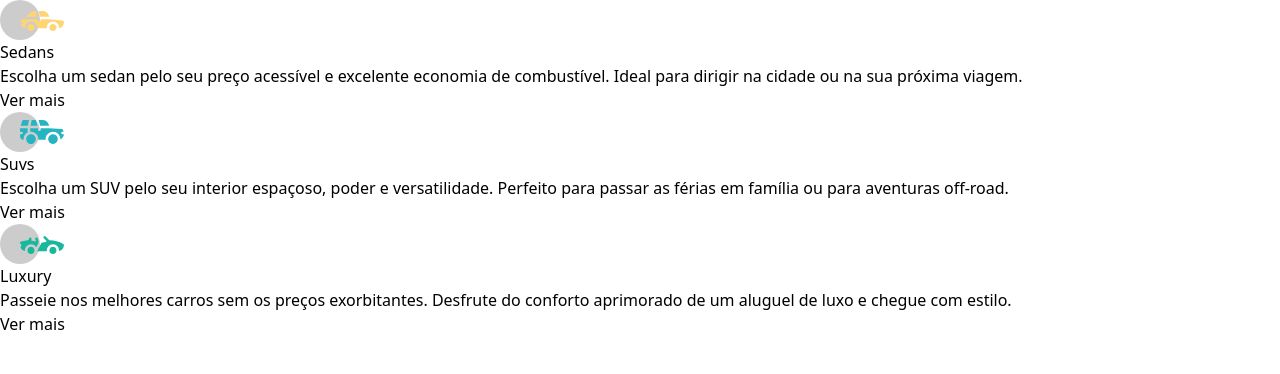
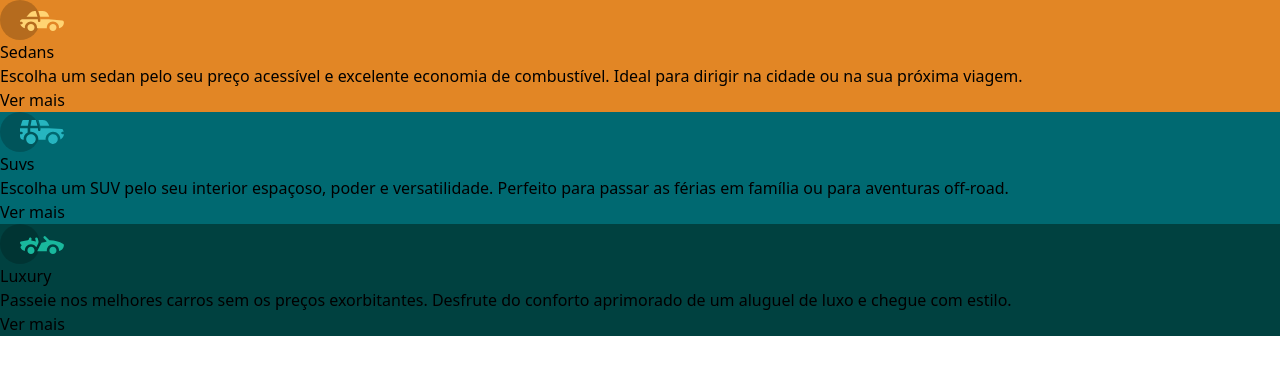
Before and after one commit to WellingtonFe/carros, a React (Vite) app: page / in a window 1280 px wide. Shown: the top 374 px of the page. Built offline with nearby package versions, Linux system fonts and the light colour scheme.

Commit message:
terceiro commit do app

```diff
--- a/index.html
+++ b/index.html
@@ -5,6 +5,9 @@
 
     <meta name="viewport" content="width=device-width, initial-scale=1.0" />
     <title>Carros</title>
+    <link rel="preconnect" href="https://fonts.googleapis.com">
+    <link rel="preconnect" href="https://fonts.gstatic.com" crossorigin>
+    <link href="https://fonts.googleapis.com/css2?family=Big+Shoulders+Display:wght@100..900&family=Lexend+Deca:wght@100..900&display=swap" rel="stylesheet">
   </head>
   <body>
     <div id="root"></div>
--- a/src/App.jsx
+++ b/src/App.jsx
@@ -5,19 +5,19 @@
   return (
     <main>
       <section>
-        <div>
+        <div className="bg-orange">
           <img src={iconSedans} alt="icone dos carros sedans" />
           <h2>Sedans</h2>
           <p>Escolha um sedan pelo seu preço acessível e excelente economia de combustível. Ideal para dirigir na cidade ou na sua próxima viagem.</p>
           <a href="https://www.webmotors.com.br/sedans" target="_blank">Ver mais</a>
         </div>
-        <div>
+        <div className="bg-green">
           <img src={iconSuvs} alt="icone dos carros suvs" />
           <h2>Suvs</h2>
           <p>Escolha um SUV pelo seu interior espaçoso, poder e versatilidade. Perfeito para passar as férias em família ou para aventuras off-road.</p>
           <a href="https://www.webmotors.com.br/suvs" target="_blank">Ver mais</a>
         </div>
-        <div>
+        <div className="bg-dark-green">
           <img src={iconLuxury} alt="icone dos caros luxury" />
           <h2>Luxury</h2>
           <p>Passeie nos melhores carros sem os preços exorbitantes. Desfrute do conforto aprimorado de um aluguel de luxo e chegue com estilo.</p>
--- a/tailwind.config.js
+++ b/tailwind.config.js
@@ -12,6 +12,10 @@
       "offwhite": "rgba(255,255,255,0.75)",
       "white": "#fff",
       "offwhitebg": "#f2f2f2",
+    },
+    fontFamily: {
+      "shoulders": "Big Shoulders Display",
+      "lexend": "Lexend Deca"
     }
   },
   plugins: [],
```
